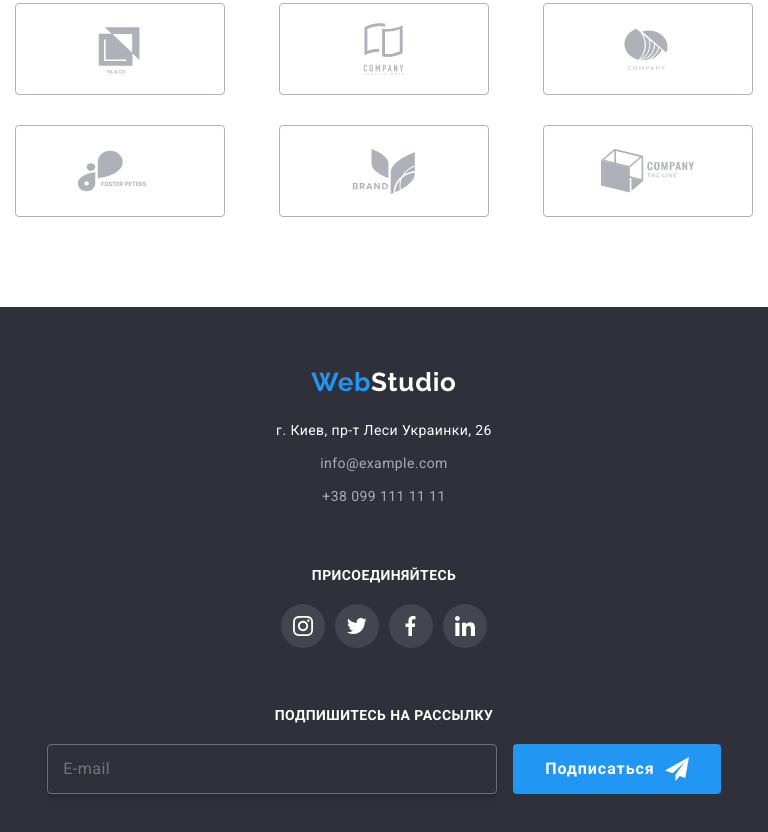
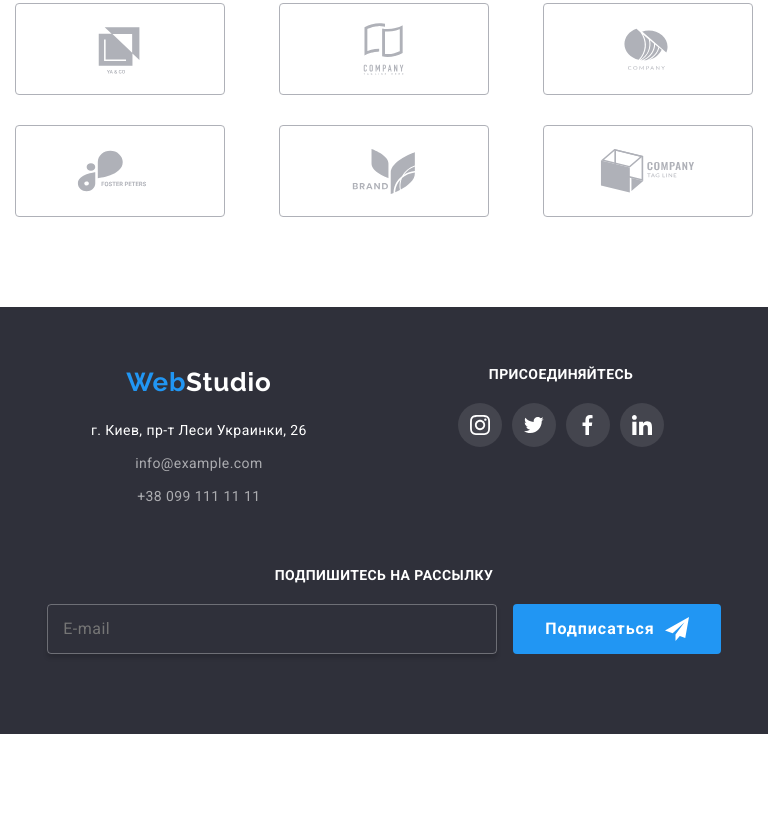
Before and after one commit to gerodoT89/goit-markup-hw-08, a plain HTML site: page index.html in a window 768 px wide. Shown: the part 2576-3408 px from the top of the page. After the commit the page ends 3310 px from the top, so only its background shows below. Drawn offline with nearby package versions, Linux system fonts and the light colour scheme.

Commit message:
16.08.22

```diff
--- a/index.html
+++ b/index.html
@@ -429,7 +429,6 @@
       </section>
     </main>
     <footer class="footer container">
-      <div>
           <div class="footer-container">
           <div class="footer-menu-list">
               <a class="footer__studio" href="index.html">
@@ -499,6 +498,7 @@
                 </li>
               </ul>
             </div>
+          </div>
           <div class="footer-con-item">
             <strong class="right-footer-title">Подпишитесь на рассылку</strong>
             <form>
@@ -516,7 +516,7 @@
               </button>
             </form>
           </div>
-        </div>
+
       </div>
     </footer>
     <div class="backdrop is-hidden" data-modal>
--- a/sass/components/_logo.scss
+++ b/sass/components/_logo.scss
@@ -31,4 +31,17 @@
   display: block;
   text-align: center;
   margin-bottom: 60px;
+  @media screen and (min-width: 768px) and (max-width: 1199px) {
+    margin-left: 76px;
+  }
 }
+
+// .footer-tab-menu {
+//   @media and (min-width: 480px) {
+//     display: none;
+//   }
+//   @media screen and (min-width: 768px) and (max-width: 1200px) {
+//   }
+//   display: flex;
+//   justify-content: space-between;
+// }
--- a/sass/components/_modal.scss
+++ b/sass/components/_modal.scss
@@ -195,6 +195,11 @@
 .btn-send {
   display: inline-flex;
   align-items: center;
+  // @media screen and (min-width: 768px) and (max-width: 1199px) {
+  //   display: flex;
+  //   align-content: center;
+  //   margin-left: 291px;
+  // }
 }
 
 .icon-send-btn {
--- a/sass/layout/_footer.scss
+++ b/sass/layout/_footer.scss
@@ -46,11 +46,18 @@
   // align-items: baseline;
   display: block;
   justify-content: center;
+  @media screen and (min-width: 768px) and (max-width: 1199px) {
+    display: flex;
+    justify-content: space-between;
+  }
 }
 .right-footer-container {
   // margin-left: 70px;
   margin-bottom: 60px;
   justify-content: center;
+  @media screen and (min-width: 768px) and (max-width: 1199px) {
+    margin-right: 89px;
+  }
 }
 .right-footer-title {
   font-family: "Roboto", sans-serif;
--- a/sass/layout/_hero-sections.scss
+++ b/sass/layout/_hero-sections.scss
@@ -25,7 +25,7 @@
       url(../images/Hero-mob-2x.jpg);
   }
 
-  @media screen and (min-width: 489px) {
+  @media screen and (min-width: 480px) {
     background-image: linear-gradient(
         rgba(47, 48, 58, 0.4),
         rgba(47, 48, 58, 0.4)
```
Also changed, not shown: css/main.css, css/main.min.css, 2 other files. Lines whose indentation alone changed are shown as unchanged.
